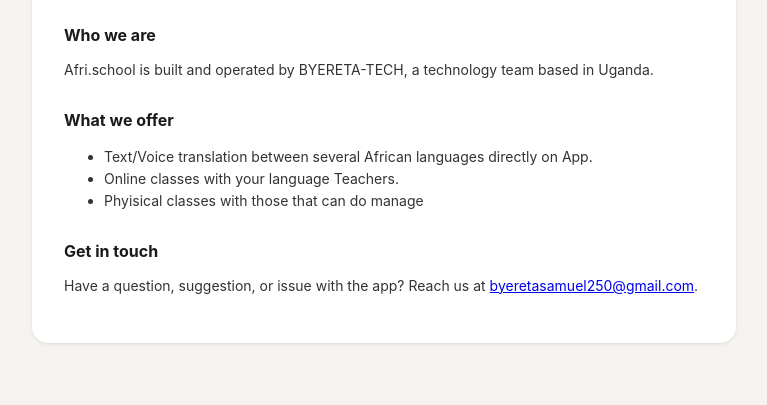
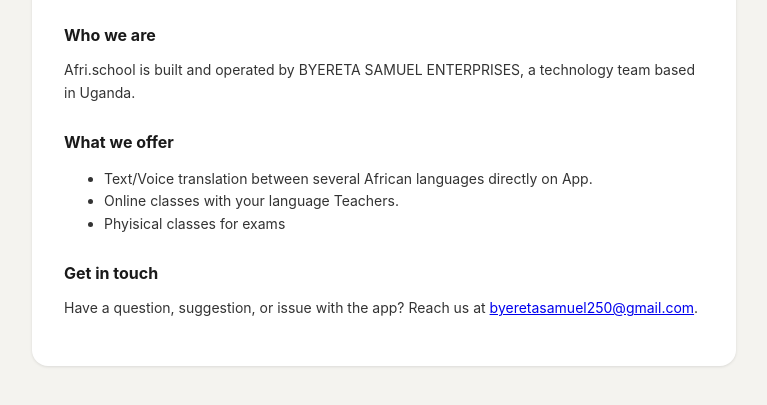
Before and after one commit to byeretasamuel250-art/AfriTranslate, a website: page about.html in a window 1280 px wide. Shown: the part 201-606 px from the top of the page, without its empty margins (256-1023 px from the left). Drawn offline with Linux system fonts and the light colour scheme.

Commit message:
Update company name and class descriptions in about.html

```diff
--- a/about.html
+++ b/about.html
@@ -65,13 +65,13 @@
   <p>Afri.school is an online school built to help Ugandans to learn and communicate across their languages including Swahili and Kinyarwanda, so you can type or speak in one language and get it in another.</p>
 
   <h2>Who we are</h2>
-  <p>Afri.school is built and operated by BYERETA-TECH, a technology team based in Uganda.</p>
+  <p>Afri.school is built and operated by BYERETA SAMUEL ENTERPRISES, a technology team based in Uganda.</p>
 
   <h2>What we offer</h2>
   <ul>
     <li>Text/Voice translation between several African languages directly on App.</li>
     <li>Online classes with your language Teachers.</li>
-    <li>Phyisical classes with those that can do manage</li>
+    <li>Phyisical classes for exams</li>
   </ul>
 
   <h2>Get in touch</h2>
```
